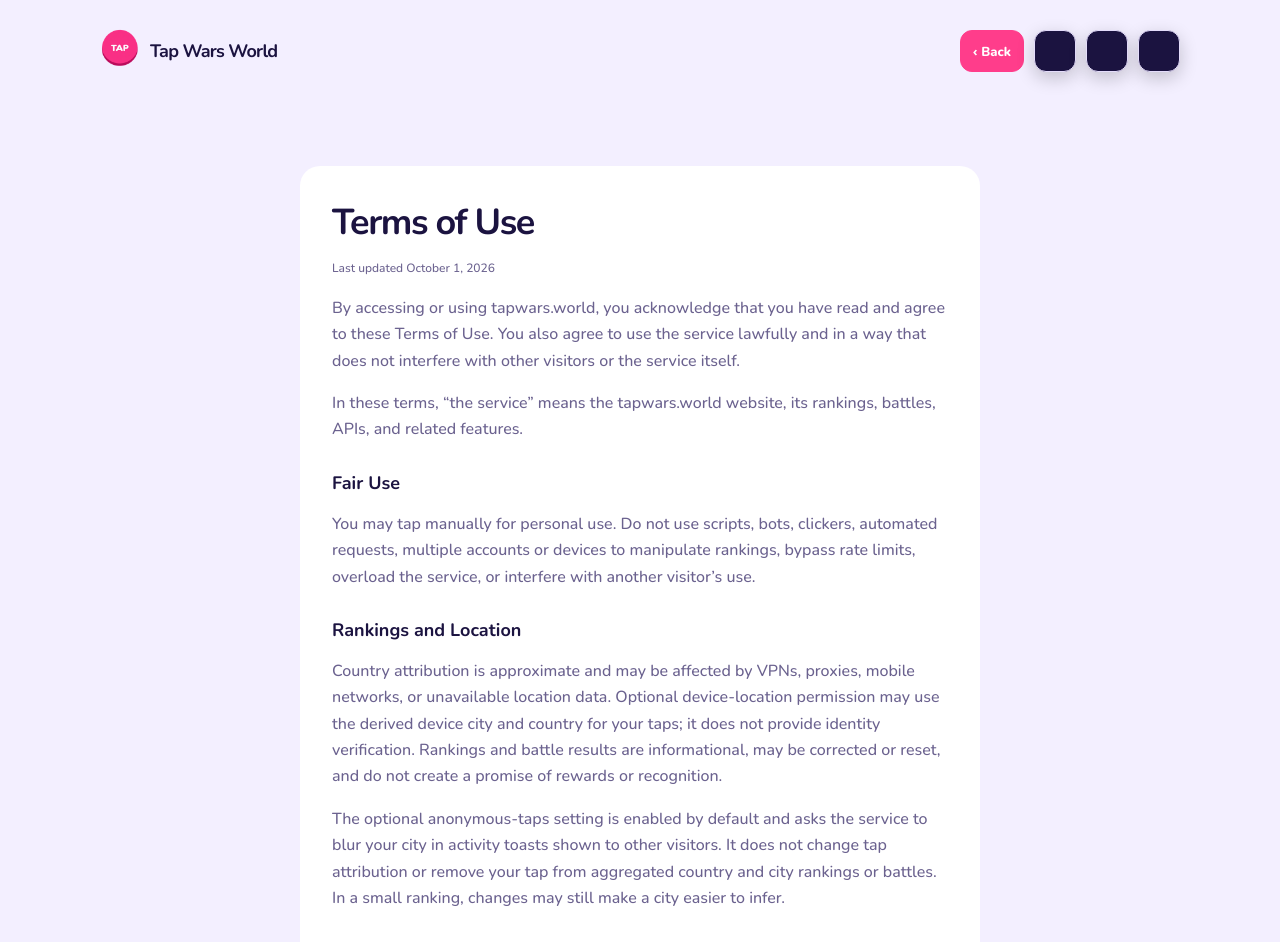
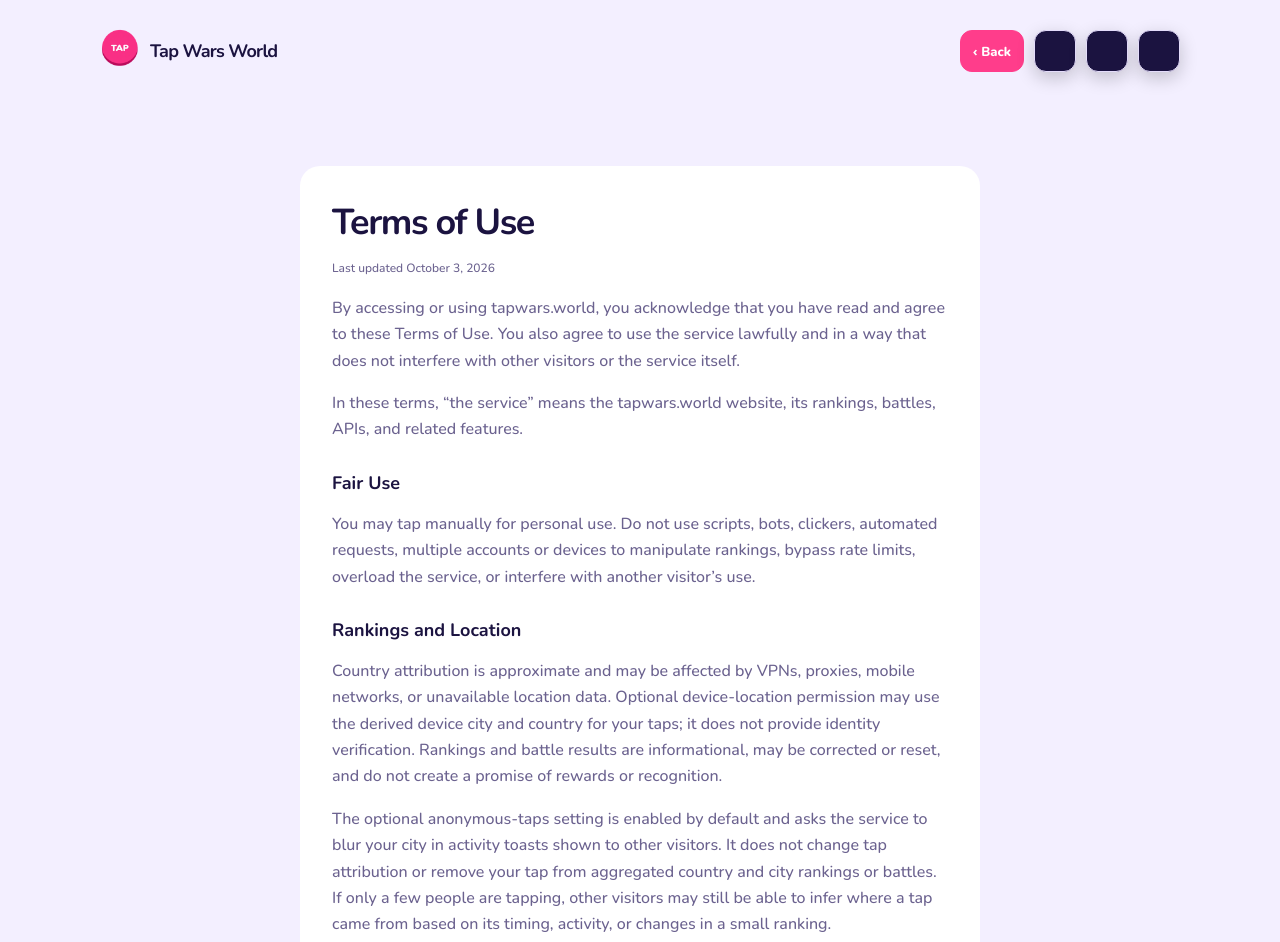
Before and after one commit to zabe-dev/tap-wars-world, a Next.js app: page /terms in a window 1280 px wide. Shown: the top 942 px of the page. Built offline with nearby package versions, Linux system fonts and the light colour scheme; some icons are missing.

Commit message:
Clarify anonymous tap privacy limits

```diff
--- a/app/(site)/privacy/page.tsx
+++ b/app/(site)/privacy/page.tsx
@@ -4,7 +4,7 @@ export const metadata = { title: "Privacy Policy", description: "Read the Tap Wa
 
 export default function PrivacyPage() {
   return <main className={styles.page}><div className={styles.shell}><article className={styles.content}>
-    <h1>Privacy Policy</h1><p className={styles.updated}>Last updated October 1, 2026</p>
+    <h1>Privacy Policy</h1><p className={styles.updated}>Last updated October 3, 2026</p>
     <p>tapwars.world is a public country tap counter. This policy explains what the service uses to attribute taps and operate the ranking.</p>
     <p>In this policy, “the service” means the tapwars.world website, its rankings, battles, APIs, and related features.</p>
     <h2>Information We Receive</h2>
@@ -17,7 +17,7 @@ export default function PrivacyPage() {
     <h2>Storage and Retention</h2>
     <p>Accepted taps are stored as aggregated country and city totals in a database. We do not store individual tap records or IP addresses in the ranking database. Active country and city battles and milestone snapshots are stored server-side so they can stay consistent for participating visitors. The derived city and country used for a tap become part of those aggregate totals and may not be removable individually. The site also uses a strictly necessary first-party tap-session cookie or equivalent session token to validate tap requests; it does not contain your name or contact details. Temporary rate-limit data is held in application memory and normally disappears when the service restarts.</p>
     <h2>Anonymous Tap Display</h2>
-    <p>The anonymous-taps toggle is enabled by default and asks the service to blur your city in tap activity toasts shown to other visitors. It is a display preference only: it does not change the location information used to attribute your tap or remove city and country totals from rankings or battles. Because rankings are aggregated, a city may sometimes still be inferred from changes in a small ranking.</p>
+    <p>The anonymous-taps toggle is enabled by default and asks the service to blur your city in tap activity toasts shown to other visitors. It is a display preference only: it does not change the location information used to attribute your tap or remove city and country totals from rankings or battles. If only a few people are tapping, other visitors may still be able to infer where a tap came from based on its timing, activity, or changes in a small ranking.</p>
     <h2>Advertising</h2>
     <p>The service displays advertisements. Advertising providers may use cookies or similar technologies and may receive device or usage information according to their own privacy policies.</p>
     <h2>Service Providers</h2>
--- a/app/(site)/terms/page.tsx
+++ b/app/(site)/terms/page.tsx
@@ -4,14 +4,14 @@ export const metadata = { title: "Terms of Use", description: "Read the Tap Wars
 
 export default function TermsPage() {
   return <main className={styles.page}><div className={styles.shell}><article className={styles.content}>
-    <h1>Terms of Use</h1><p className={styles.updated}>Last updated October 1, 2026</p>
+    <h1>Terms of Use</h1><p className={styles.updated}>Last updated October 3, 2026</p>
     <p>By accessing or using tapwars.world, you acknowledge that you have read and agree to these Terms of Use. You also agree to use the service lawfully and in a way that does not interfere with other visitors or the service itself.</p>
     <p>In these terms, “the service” means the tapwars.world website, its rankings, battles, APIs, and related features.</p>
     <h2>Fair Use</h2>
     <p>You may tap manually for personal use. Do not use scripts, bots, clickers, automated requests, multiple accounts or devices to manipulate rankings, bypass rate limits, overload the service, or interfere with another visitor’s use.</p>
     <h2>Rankings and Location</h2>
     <p>Country attribution is approximate and may be affected by VPNs, proxies, mobile networks, or unavailable location data. Optional device-location permission may use the derived device city and country for your taps; it does not provide identity verification. Rankings and battle results are informational, may be corrected or reset, and do not create a promise of rewards or recognition.</p>
-    <p>The optional anonymous-taps setting is enabled by default and asks the service to blur your city in activity toasts shown to other visitors. It does not change tap attribution or remove your tap from aggregated country and city rankings or battles. In a small ranking, changes may still make a city easier to infer.</p>
+    <p>The optional anonymous-taps setting is enabled by default and asks the service to blur your city in activity toasts shown to other visitors. It does not change tap attribution or remove your tap from aggregated country and city rankings or battles. If only a few people are tapping, other visitors may still be able to infer where a tap came from based on its timing, activity, or changes in a small ranking.</p>
     <h2>Third-Party Services</h2>
     <p>The service may rely on third-party providers, including <a href="https://www.bigdatacloud.com/" target="_blank" rel="nofollow noreferrer">BigDataCloud</a> for location lookup, as well as providers for hosting, databases, and advertising. Those providers operate under their own terms and privacy policies. We are not responsible for their independent services, content, availability, or data practices.</p>
     <h2>Availability</h2>
```
Also changed, not shown: 1 other file (tests, documents, lock files or other folders).
